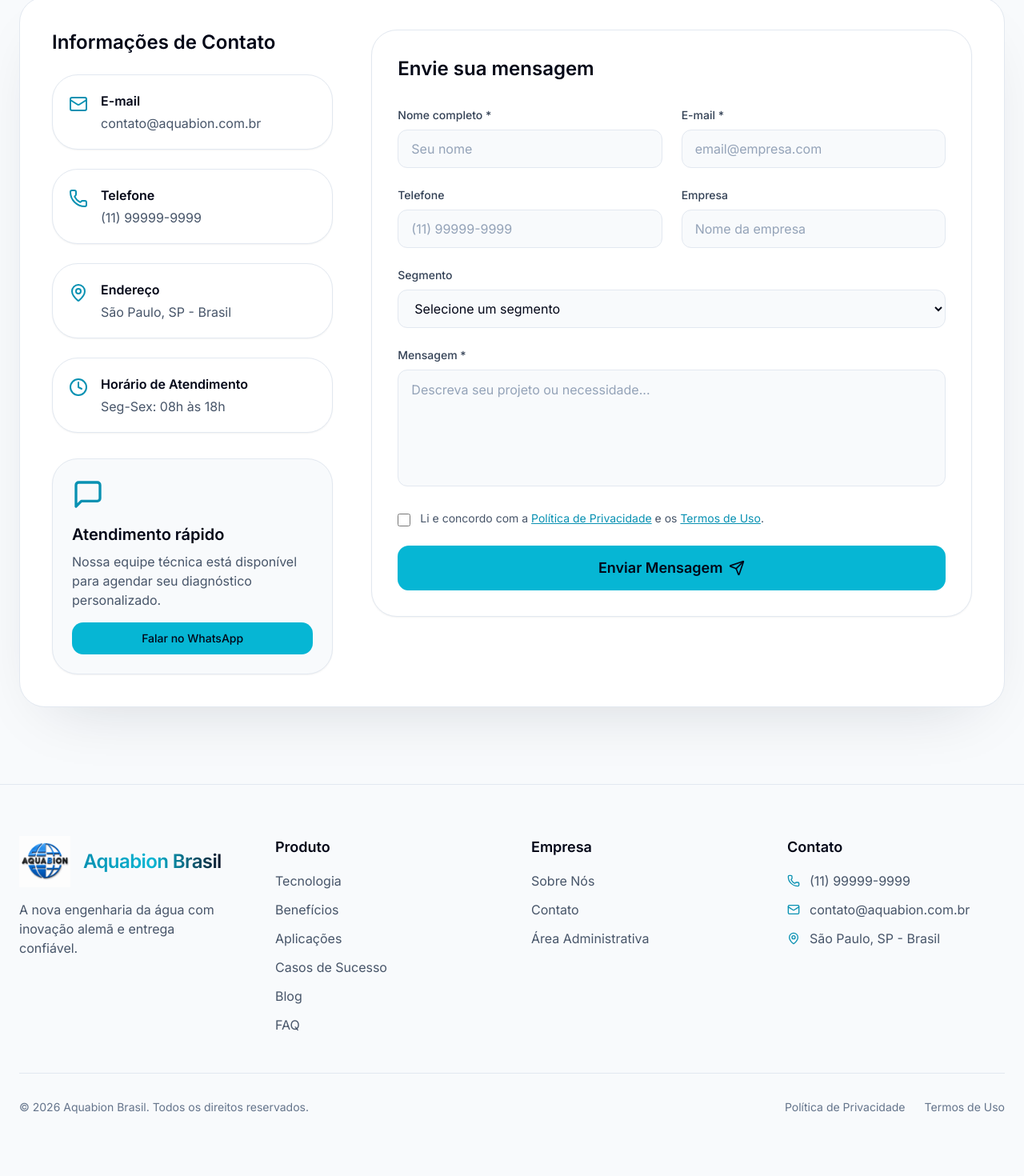
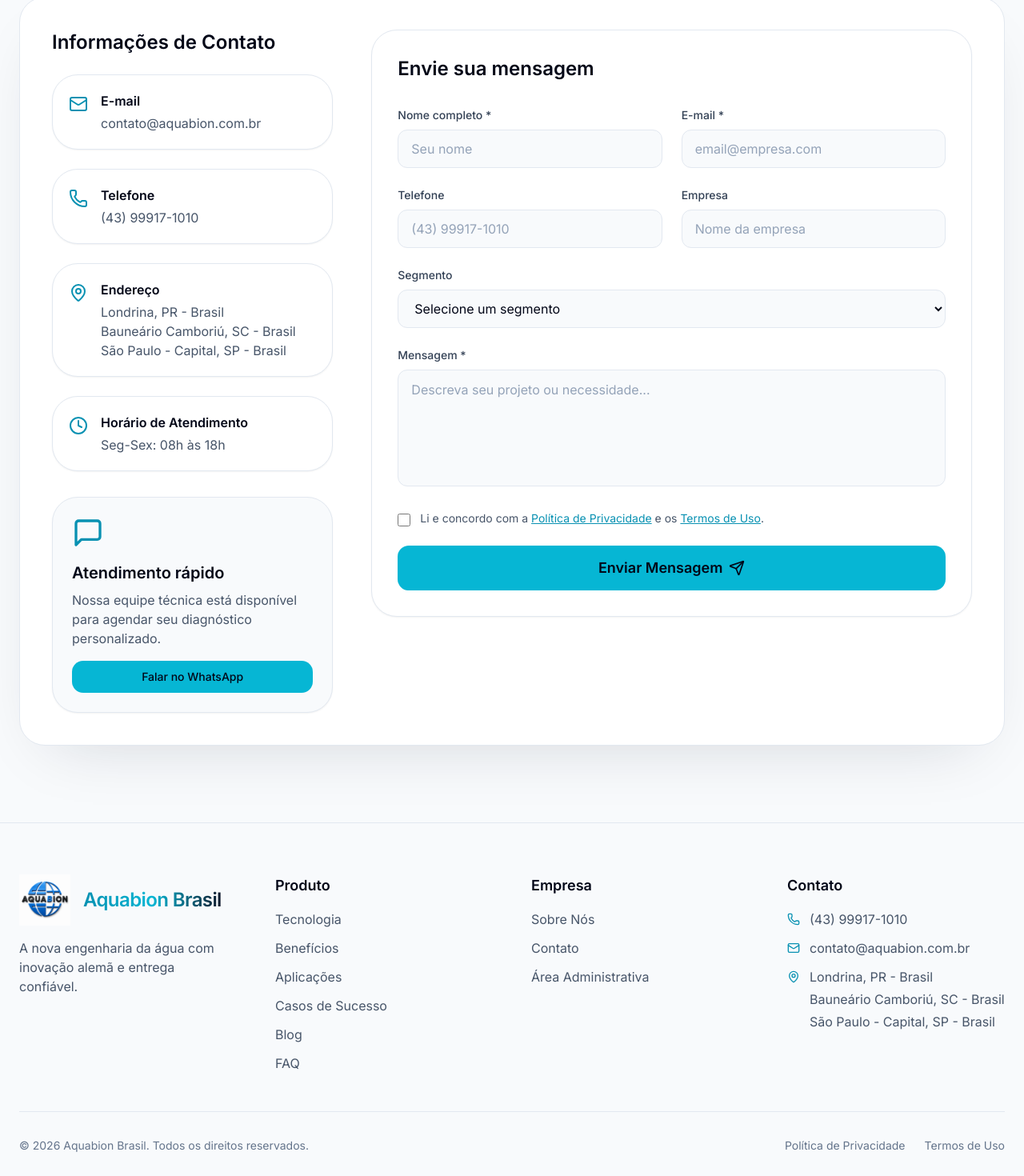
Before and after one commit to Evolvetech-Johnn/aquabion, a Next.js app: page /contato in a window 1280 px wide. Shown: the part 494-1964 px from the top of the page at 80% size. Built offline with nearby package versions, Linux system fonts and the light colour scheme.

Commit message:
feat: add ContactForm and Footer components, and implement privacy policy and terms of use pages

```diff
--- a/src/app/politica-privacidade/page.tsx
+++ b/src/app/politica-privacidade/page.tsx
@@ -101,8 +101,8 @@ export default function PrivacyPolicyPage() {
             <div className="rounded-2xl border border-slate-200 bg-slate-50 p-6">
               <p className="font-semibold text-slate-950 mb-2">Encarregado de Proteção de Dados (DPO)</p>
               <p className="text-slate-600">E-mail: privacidade@aquabion.com.br</p>
-              <p className="text-slate-600">Telefone: (11) 99999-9999</p>
-              <p className="text-slate-600">Endereço: São Paulo, SP - Brasil</p>
+              <p className="text-slate-600">Telefone: (43) 99917-1010</p>
+              <p className="text-slate-600">Endereço: Londrina, PR | Bauneário Camboriú, SC | São Paulo - Capital, SP - Brasil</p>
             </div>
           </section>
 
--- a/src/app/termos-de-uso/page.tsx
+++ b/src/app/termos-de-uso/page.tsx
@@ -87,8 +87,8 @@ export default function TermsOfServicePage() {
             <div className="rounded-2xl border border-slate-200 bg-slate-50 p-6">
               <p className="font-semibold text-slate-950 mb-2">Aquabion Brasil</p>
               <p className="text-slate-600">E-mail: contato@aquabion.com.br</p>
-              <p className="text-slate-600">Telefone: (11) 99999-9999</p>
-              <p className="text-slate-600">Endereço: São Paulo, SP - Brasil</p>
+              <p className="text-slate-600">Telefone: (43) 99917-1010</p>
+              <p className="text-slate-600">Endereço: Londrina, PR | Bauneário Camboriú, SC | São Paulo - Capital, SP - Brasil</p>
             </div>
           </section>
         </div>
--- a/src/components/ContactForm.tsx
+++ b/src/components/ContactForm.tsx
@@ -40,12 +40,12 @@ export default function ContactForm() {
     {
       icon: Phone,
       title: 'Telefone',
-      value: '(11) 99999-9999',
+      value: '(43) 99917-1010',
     },
     {
       icon: MapPin,
       title: 'Endereço',
-      value: 'São Paulo, SP - Brasil',
+      value: 'Londrina, PR - Brasil\nBauneário Camboriú, SC - Brasil\nSão Paulo - Capital, SP - Brasil',
     },
     {
       icon: Clock,
@@ -85,7 +85,7 @@ export default function ContactForm() {
               <item.icon className="w-6 h-6 text-cyan-600 flex-shrink-0 mt-1" />
               <div>
                 <h3 className="font-semibold text-slate-950 mb-1">{item.title}</h3>
-                <p className="text-slate-600">{item.value}</p>
+                <p className="text-slate-600 whitespace-pre-line">{item.value}</p>
               </div>
             </div>
           ))}
@@ -152,7 +152,7 @@ export default function ContactForm() {
                   value={formData.phone}
                   onChange={(e) => setFormData({ ...formData, phone: e.target.value })}
                   className="w-full h-12 px-4 rounded-xl bg-slate-50 border border-slate-200 text-slate-950 placeholder:text-slate-400 focus:outline-none focus:border-cyan-500 transition-colors"
-                  placeholder="(11) 99999-9999"
+                  placeholder="(43) 99917-1010"
                 />
               </div>
               <div>
--- a/src/components/Footer.tsx
+++ b/src/components/Footer.tsx
@@ -47,15 +47,19 @@ export default function Footer() {
             <ul className="space-y-3 text-slate-600">
               <li className="flex items-center gap-3">
                 <Phone className="w-4 h-4 text-cyan-600" />
-                <span>(11) 99999-9999</span>
+                <span>(43) 99917-1010</span>
               </li>
               <li className="flex items-center gap-3">
                 <Mail className="w-4 h-4 text-cyan-600" />
                 <span>contato@aquabion.com.br</span>
               </li>
-              <li className="flex items-center gap-3">
-                <MapPin className="w-4 h-4 text-cyan-600" />
-                <span>São Paulo, SP - Brasil</span>
+              <li className="flex items-start gap-3">
+                <MapPin className="w-4 h-4 text-cyan-600 mt-1" />
+                <span className="flex flex-col gap-1">
+                  <span>Londrina, PR - Brasil</span>
+                  <span>Bauneário Camboriú, SC - Brasil</span>
+                  <span>São Paulo - Capital, SP - Brasil</span>
+                </span>
               </li>
             </ul>
           </div>
```
